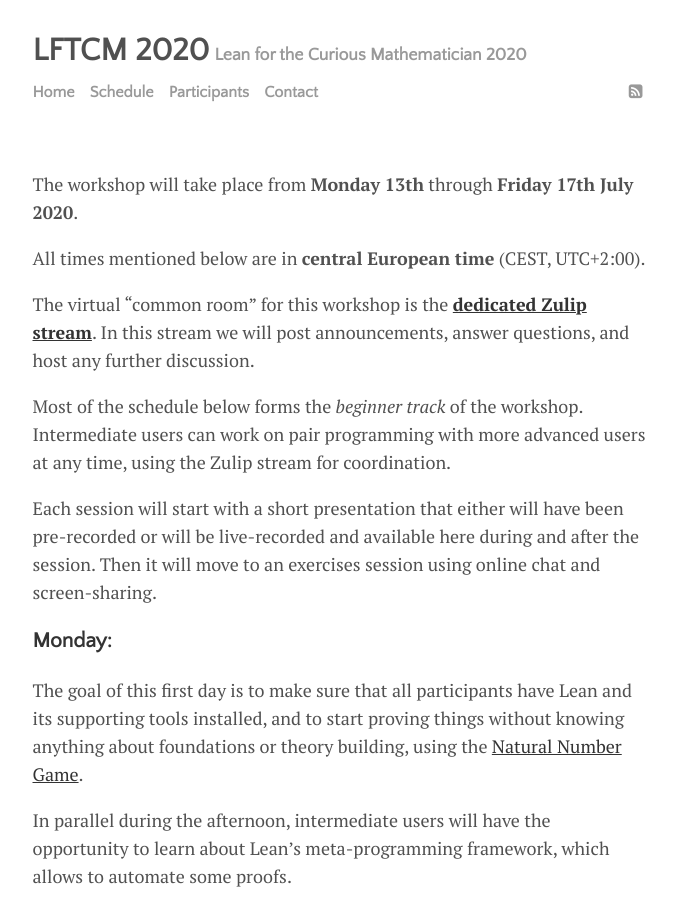
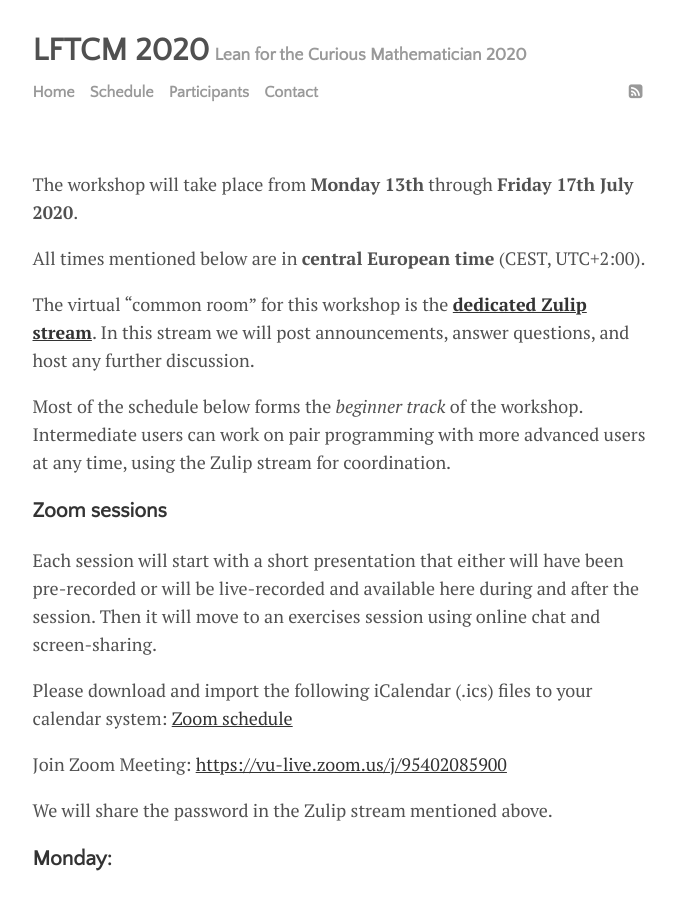
Before and after one commit to leanprover-community/lftcm2020, a Jekyll site: the page built from docs/schedule.md, in a window 1280 px wide and 900 px high. Shown: the whole window, without its empty margins (300-976 px from the left). Built offline with Jekyll 4.4.1, drawn with Linux system fonts in a browser that asks for light colours.

Commit message:
Mention Zoom on the schedule page.

```diff
--- a/docs/schedule.md
+++ b/docs/schedule.md
@@ -16,11 +16,20 @@ Most of the schedule below forms the *beginner track* of the workshop.
 Intermediate users can work on pair programming with more advanced
 users at any time, using the Zulip stream for coordination.
 
+### Zoom sessions
+
 Each session will start with a short presentation that either will have
 been pre-recorded or will be live-recorded and available here during and
 after the session.
 Then it will move to an exercises session using online chat and
 screen-sharing.
+
+Please download and import the following iCalendar (.ics) files to your calendar system:
+[Zoom schedule](https://vu-live.zoom.us/meeting/tJEpd-uopj4jGtRLTcJg_Y9FR5KHpW94me9h/ics?icsToken=98tyKuCtqjsoGtyQuRmHRowMBoiga_TxiCVEjbdvsCvmKSdsW1rQBLdpGqJISYzd)
+
+Join Zoom Meeting: [https://vu-live.zoom.us/j/95402085900](https://vu-live.zoom.us/j/95402085900)
+
+We will share the password in the Zulip stream mentioned above.
 
 ### Monday:
 
```
